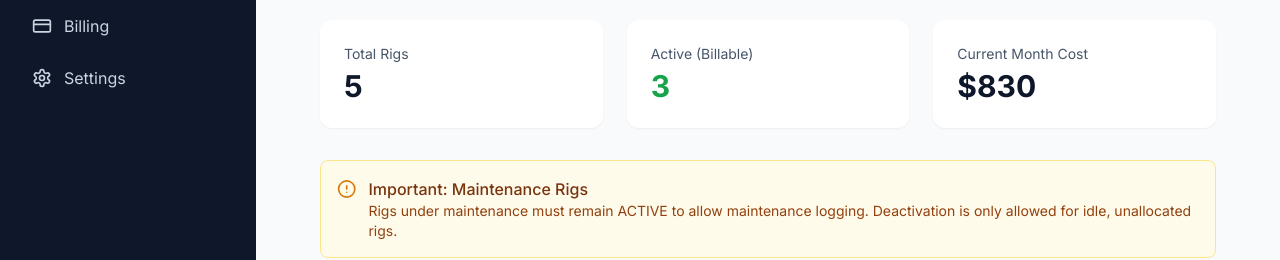
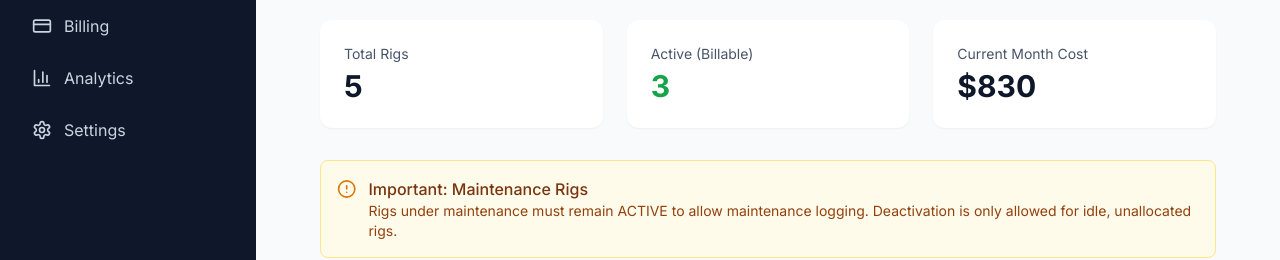
Before and after one commit to shahulramiz26/shahulramiz26-xplorixtech-new--drilling-platform, a Next.js app: page /admin/rigs in a window 1280 px wide. Shown: the part 319-579 px from the top of the page. Built offline with nearby package versions, Linux system fonts and the light colour scheme.

Commit message:
Add Analytics access to Company Admin dashboard with full dashboard navigation

```diff
--- a/app/admin/layout.tsx
+++ b/app/admin/layout.tsx
@@ -10,6 +10,7 @@ import {
   Settings,
   Truck,
   CreditCard,
+  BarChart3,
   LogOut,
   Menu,
   X
@@ -22,6 +23,7 @@ const navItems = [
   { href: '/admin/projects', label: 'Projects', icon: FolderOpen },
   { href: '/admin/rigs', label: 'Rigs', icon: Truck },
   { href: '/admin/billing', label: 'Billing', icon: CreditCard },
+  { href: '/admin/analytics', label: 'Analytics', icon: BarChart3 },
   { href: '/admin/settings', label: 'Settings', icon: Settings },
 ]
 
@@ -91,7 +93,7 @@ export default function AdminLayout({
 
           <nav className="flex-1 p-4 space-y-1 overflow-y-auto">
             {navItems.map(item => {
-              const isActive = pathname === item.href
+              const isActive = pathname === item.href || pathname.startsWith(item.href + '/')
               return (
                 <Link
                   key={item.href}
```
